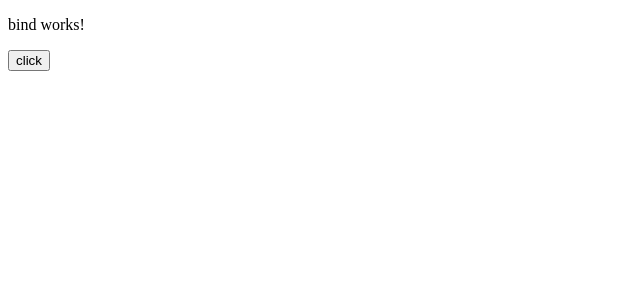
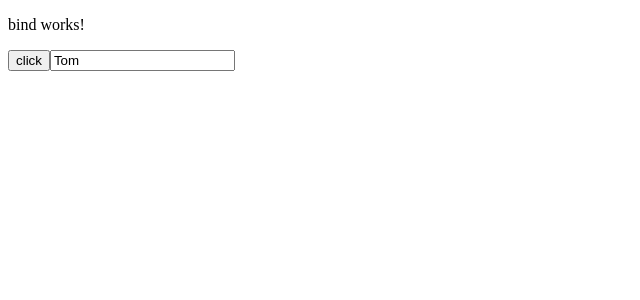
Before and after one commit to juno1985/DataBinding, an Angular app: page / in a window 1280 px wide. Shown: the top 300 px of the page, without its empty margins (0-640 px from the left). Built offline with nearby package versions, Linux system fonts and the light colour scheme.

Commit message:
angular只会改变dom属性而不会改变html属性

```diff
--- a/src/app/bind/bind.component.html
+++ b/src/app/bind/bind.component.html
@@ -2,3 +2,5 @@
   bind works!
 </p>
 <button (click)="doOnClick($event)">click</button>
+
+<input value="Tom" (click)="doOnInput($event)">
--- a/src/app/bind/bind.component.ts
+++ b/src/app/bind/bind.component.ts
@@ -17,4 +17,10 @@ export class BindComponent implements OnInit {
     console.log(event);
   }
 
+  doOnInput(event:any){
+    //DOM属性值可以改变
+    console.log(event.target.value);
+    //HTML属性不能改变
+    console.log(event.target.getAttribute('value'));
+  }
 }
```
